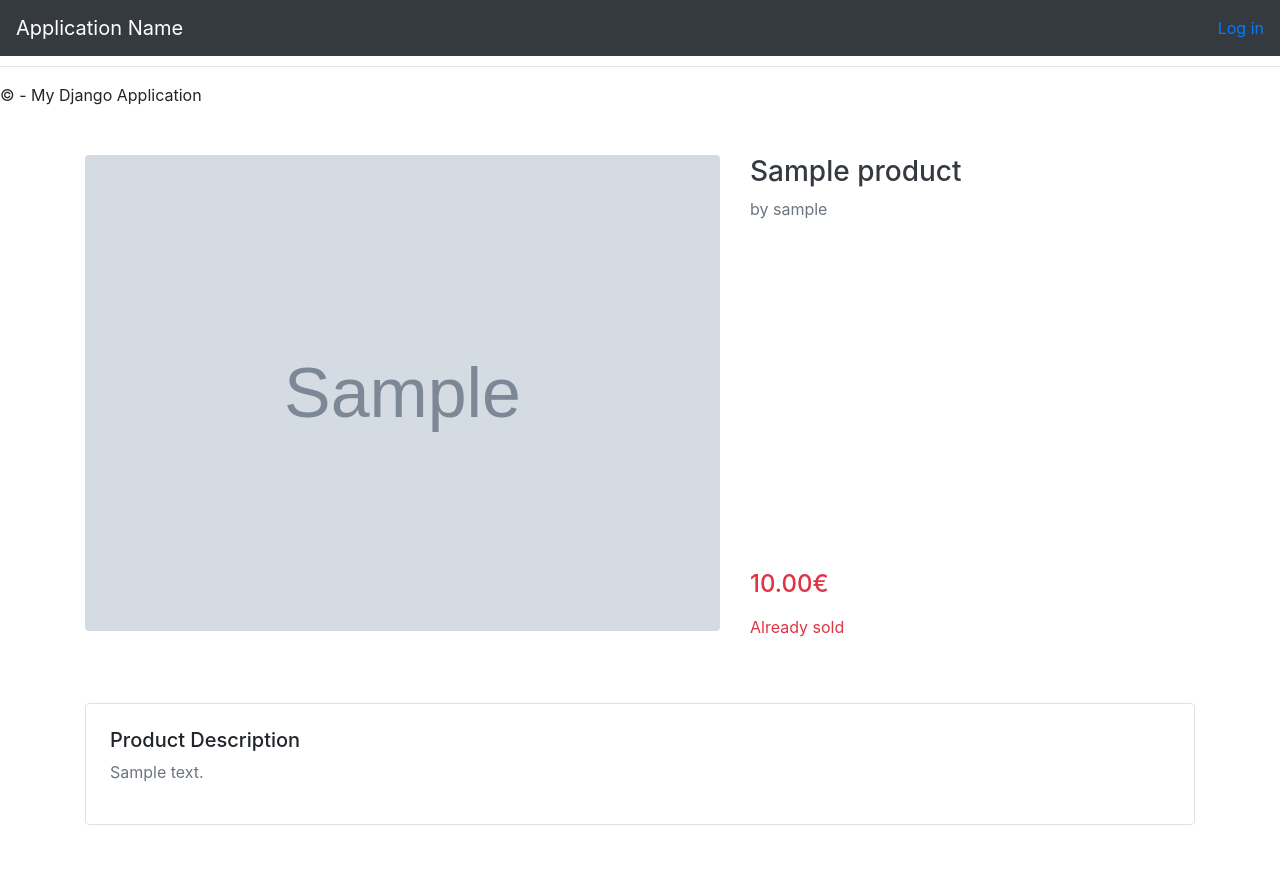
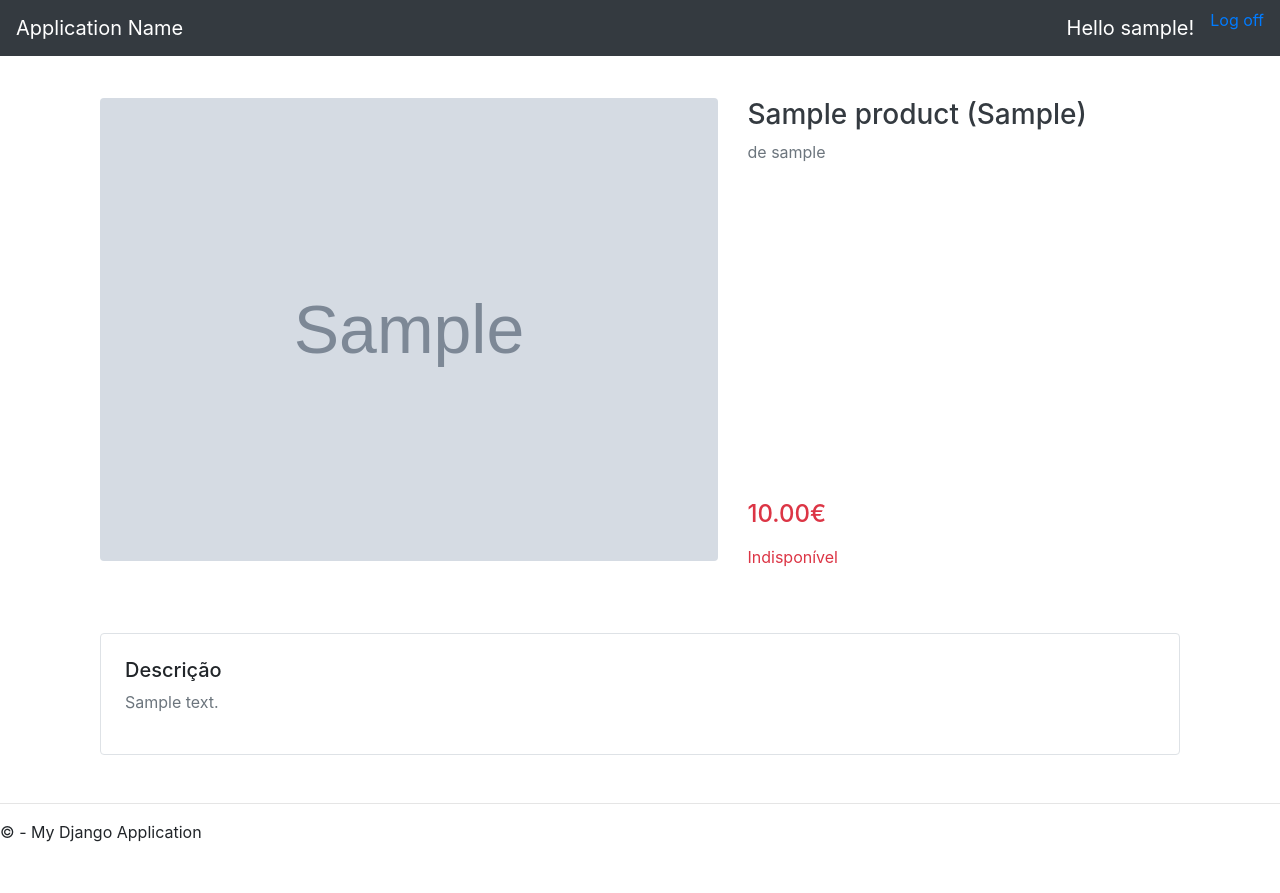
Before and after one commit to rodrigoabreu22/TPW_Project_1, a Django app: page /detailedproduct/1/ in a window 1280 px wide. After the commit the page ends 842 px from the top, so only its background shows below. Run offline with Django 5.2, Linux system fonts and the light colour scheme; a user stored in the database is signed in; tables that the repository leaves empty hold one stand-in row (values such as "Sample post"); grey boxes marked "Sample" are stand-in pictures; some libraries are stand-ins or nearby versions.

Commit message:
added product details page with button to make an offer

```diff
--- a/AmorCamisola/forms.py
+++ b/AmorCamisola/forms.py
@@ -86,7 +86,7 @@ class ListingOffer(forms.Form):
     address_choice = forms.ChoiceField(
         choices=ADDRESS_CHOICES,
         label="Localização da Entrega",
-        widget=forms.RadioSelect,
+        widget=forms.Select(attrs={'class': 'form-control'}),
     )
 
     custom_address = forms.CharField(
--- a/AmorCamisola/templates/productDetailed.html
+++ b/AmorCamisola/templates/productDetailed.html
@@ -1,8 +1,6 @@
-{% include 'layout.html' %}
-
+{% extends 'layout.html' %}
+{% load static %}
 {% block content %}
-
-{% load static %}
 
 <!-- Gray Header -->
 <div>
@@ -16,17 +14,17 @@
             <!-- Product Details on the Right -->
             <div class="col-lg-5 d-flex flex-column justify-content-between">
                 <div>
-                    <h1 class="h3 text-dark mb-2">{{ product.name }}</h1>
-                    <p class="text-muted">by {{ product.seller.username }}</p>
+                    <h1 class="h3 text-dark mb-2">{{ product.name }} ({{ product.team }})</h1>
+                    <p class="text-muted">de {{ product.seller.username }}</p>
                 </div>
                 <div>
                     <p class="h4 text-danger fw-bold mb-3">{{ product.price }}€</p>
                     {% if product.sold %}
-                        <p class="text-danger fw-bold">Already sold</p>
+                        <p class="text-danger fw-bold">Indisponível</p>
                     {% else %}
                         <!-- Add an id to the button for JavaScript targeting -->
                         <button id="contactSellerButton" class="btn btn-outline-dark btn-sm mb-3">
-                            Contact Seller
+                            Colocar oferta
                         </button>
                     {% endif %}
                 </div>
@@ -37,7 +35,7 @@
         <div class="row mt-5">
             <div class="col-lg-12">
                 <div class="border p-4 rounded bg-white">
-                    <h2 class="h5">Product Description</h2>
+                    <h2 class="h5">Descrição</h2>
                     <p class="text-secondary">{{ product.description }}</p>
                 </div>
             </div>
@@ -50,7 +48,10 @@
             <div class="modal-content">
                 <div class="modal-header">
                     <h5 class="modal-title" id="contactSellerModalLabel">Fazer Oferta</h5>
-                    <button type="button" class="btn-close" data-bs-dismiss="modal" aria-label="Close"></button>
+                    <!-- Close button fixed with Font Awesome icon -->
+                    <button type="button" class="btn-close" data-bs-dismiss="modal" aria-label="Close">
+                        <i class="fas fa-times"></i>
+                    </button>
                 </div>
                 <div class="modal-body">
                     <!-- You can add a form or message here -->
@@ -59,33 +60,52 @@
                     <li>A oferta deve ter um valor próximo do listado ({{ product.price }}€)<br/>
                     <li>Deve contactar o vendedor antes de colocar uma oferta
                     <hr>
-                    {{ form }}
-
+                    <form method="post" action="{% url 'detailedproduct' id=product.id %}">
+                        {% csrf_token %}
+                        {{ form }}
+                    </form>
                 </div>
                 <div class="modal-footer">
-                    <button type="button" class="btn btn-secondary" data-bs-dismiss="modal">Close</button>
-                    <button type="button" class="btn btn-primary">Send Message</button>
+                    <button type="button" class="btn btn-danger" data-bs-dismiss="modal" id="closer">Cancelar</button>
+                    <!-- Submit button triggers form submission -->
+                    <button type="submit" form="contactSellerForm" class="btn btn-primary">Enviar Oferta</button>
                 </div>
             </div>
         </div>
     </div>
 </div>
 
+
+
 <!-- JavaScript to Open Modal on Button Click -->
-
 <script>
     document.addEventListener("DOMContentLoaded", function () {
         // Target the button
         var contactSellerButton = document.getElementById('contactSellerButton');
+        var closeButton = document.getElementById('closer');
+        var contactSellerModal =  new bootstrap.Modal(document.getElementById('contactSellerModal'));
+
 
         // Add event listener to show modal on click
         contactSellerButton.addEventListener('click', function () {
             // Use Bootstrap's Modal API to show the modal directly on click
-            var contactSellerModal = new bootstrap.Modal(document.getElementById('contactSellerModal'));
+            contactSellerModal = new bootstrap.Modal(document.getElementById('contactSellerModal'));
             contactSellerModal.show();
         });
 
-            var paymentMethodField = document.getElementById('id_payment_method');
+        function toggleModal() {
+            if (contactSellerModal.isOpen) {
+                contactSellerModal.show();
+            }
+            else {
+                contactSellerModal.hide();
+            }
+        }
+
+        closeButton.addEventListener('click', toggleModal);
+
+
+        var paymentMethodField = document.getElementById('id_payment_method');
         var deliveryMethodField = document.getElementById('id_delivery_method');
 
         function toggleDeliveryMethod() {
@@ -96,22 +116,22 @@
                 deliveryMethodField.disabled = false;  // Enable the field
             }
         }
+
         var deliveryLocationField = document.getElementById('id_address_choice');
         var deliveryLocation = document.getElementById('id_custom_address');
+
         function toggleDeliveryLocation() {
             if (deliveryLocationField.value === 'profile_address') {
-                deliveryLocation.value = {{ user.address }}
+                deliveryLocation.value = "{{ userProfile.address }}";
                 deliveryLocation.disabled = true;
-            }
-            else {
+            } else {
                 deliveryLocation.disabled = false;
             }
         }
 
-        deliveryLocationField.addEventListener('click', toggleDeliveryLocation);
-
         // Attach event listener
         paymentMethodField.addEventListener('change', toggleDeliveryMethod);
+        deliveryLocationField.addEventListener('change', toggleDeliveryLocation);
 
         // Initial call to set the state correctly on page load
         toggleDeliveryMethod();
--- a/AmorCamisola/views.py
+++ b/AmorCamisola/views.py
@@ -153,12 +153,13 @@ def pubProduct(request):
 
 def detailedProduct(request, id):
     product = Product.objects.get(id=id)
+    user = User.objects.get(id=request.user.id)
     try:
-        userProfile = UserProfile.objects.get(id=request.user.id)
+        userProfile = UserProfile.objects.get(user__id=request.user.id)
     except UserProfile.DoesNotExist:
         userProfile = None
     form = ListingOffer(product)
-    tparams = {"product": product, 'form': form, 'user': userProfile}
+    tparams = {"product": product, 'form': form, 'userProfile': userProfile, 'user' : user}
     return render(request, 'productDetailed.html', tparams)
 
 #Funções auxiliares
```
